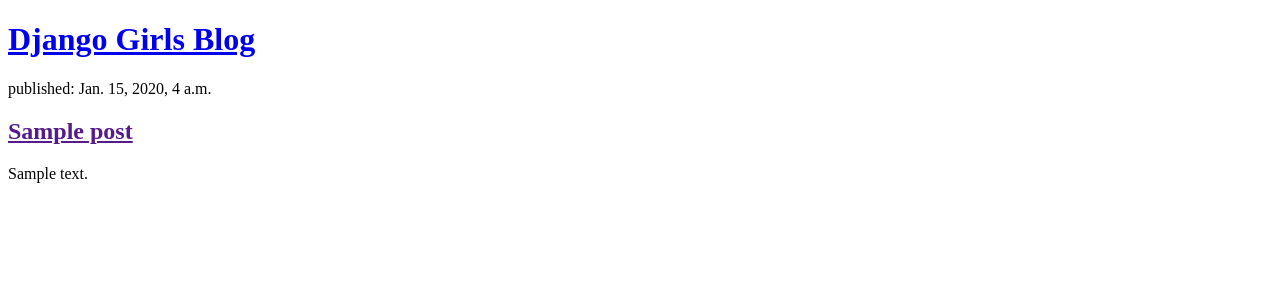
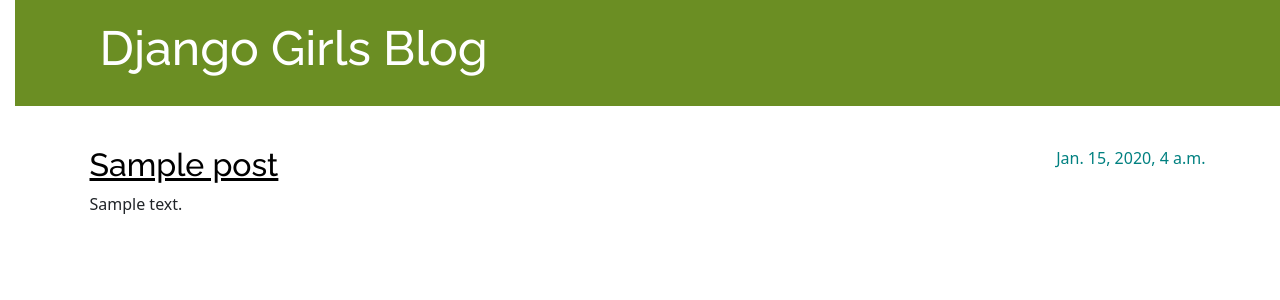
Before and after one commit to Etc1234567/my-first-blog, a Django app: page / in a window 1280 px wide. Shown: the top 300 px of the page. Run offline with Django 3.2, Linux system fonts and the light colour scheme; tables that the repository leaves empty hold one stand-in row (values such as "Sample post").

Commit message:
Added css styling to homepage

```diff
--- /dev/null
+++ b/blog/static/css/blog.css
@@ -0,0 +1,79 @@
+h1 a, h2 a {
+    color: olivedrab;
+    font-family: 'Raleway';
+}
+
+body {
+    padding-left: 15px;
+}
+
+.page-header {
+    background-color: olivedrab;
+    margin-top: 0;
+    margin-bottom: 40px;
+    padding: 20px 20px 20px 40px;
+}
+
+.page-header h1,
+.page-header h1 a,
+.page-header h1 a:visited,
+.page-header h1 a:active {
+    color: #ffffff;
+    font-size: 36pt;
+    text-decoration: none;
+}
+
+h1,
+h2,
+h3,
+h4 {
+    font-family: 'Raleway';
+}
+
+.date {
+    color: teal;
+}
+
+.save {
+    float: right;
+}
+
+.post-form textarea,
+.post-form input {
+    width: 100%;
+}
+
+.top-menu,
+.top-menu:hover,
+.top-menu:visited {
+    color: #ffffff;
+    float: right;
+    font-size: 26pt;
+    margin-right: 20px;
+}
+
+.post {
+    margin-bottom: 70px;
+}
+
+.post h2 a,
+.post h2 a:visited {
+    color: #000000;
+}
+
+.post > .date,
+.post > .actions {
+    float: right;
+}
+
+.btn-secondary,
+.btn-secondary:visited {
+    color: olivedrab;
+    background: none;
+    border-color: olivedrab;
+}
+
+.btn-secondary:hover {
+    color: #FFFFFF;
+    background-color: olivedrab;
+}
--- a/blog/templates/blog/post_list.html
+++ b/blog/templates/blog/post_list.html
@@ -1,20 +1,35 @@
+{% load static %}
 <!DOCTYPE html>
 <html>
     <head>
         <title>Emily's DjangoGirls Blog</title>
+        <link rel="stylesheet" href="https://cdn.jsdelivr.net/npm/bootstrap@5.1.3/dist/css/bootstrap.min.css" integrity="sha384-1BmE4kWBq78iYhFldvKuhfTAU6auU8tT94WrHftjDbrCEXSU1oBoqyl2QvZ6jIW3" crossorigin="anonymous">
+        <link rel="stylesheet" href="https://fonts.googleapis.com/css2?family=Raleway:ital,wght@0,100..900;1,100..900&display=swap">
+        <link rel="stylesheet" href="{% static 'css/blog.css' %}">
+
     </head>
     <body>
-        <header>
+        <header class="page-header">
+            <div class="container">
                 <h1><a href="/">Django Girls Blog</a></h1>
+            </div>
         </header>
 
+        <main class="container">
+            <div class="row">
+                <div class="col">
                     {% for post in posts %}
-            <article>
-                <time>published: {{ post.published_date }}</time>
+                        <article class="post">
+                            <time class="date">
+                                {{ post.published_date }}
+                            </time>
                             <h2><a href="">{{ post.title }}</a></h2>
                             <p>{{ post.text|linebreaksbr }}</p>
                         </article>
                     {% endfor %}
+                </div>
+            </div>
+        </main>
 
     </body>
 </html>
```
Lines whose indentation alone changed are shown as unchanged.
